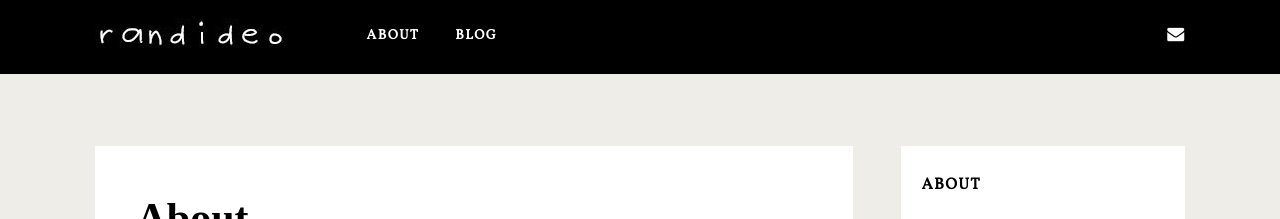
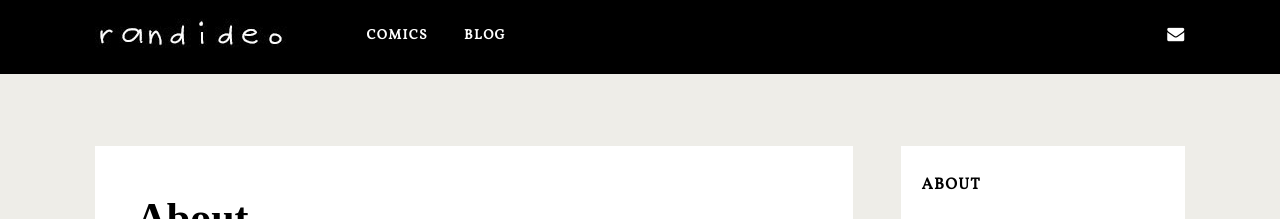
Before and after one commit to randideo/randideo.github.io, a Jekyll site: the page built from about.md, in a window 1280 px wide. Shown: the top 219 px of the page. Built offline with Jekyll 4.4.1, drawn with Linux system fonts in a browser that asks for light colours; nearby versions of some CDN libraries; some web fonts are replaced; comment, search, counter and statistics services are not loaded.

Commit message:
Update header.html

```diff
--- a/_includes/header.html
+++ b/_includes/header.html
@@ -35,8 +35,7 @@
 </div>
 <div class='menu-containernbt menu-primarynbt' id='menu-primarynbt' role='navigation'>
 <ul class='menu-primary-items' id='menu-primary-items' role='menubar'>
-<li><a href='http://randideo.com/about'>About</a></li>
-
+	<li><a href='http://randideo.com/comics'>Comics</a></li>
 	<li><a href='http://randideo.com/blog'>Blog</a></li>
 </ul>
 
```
